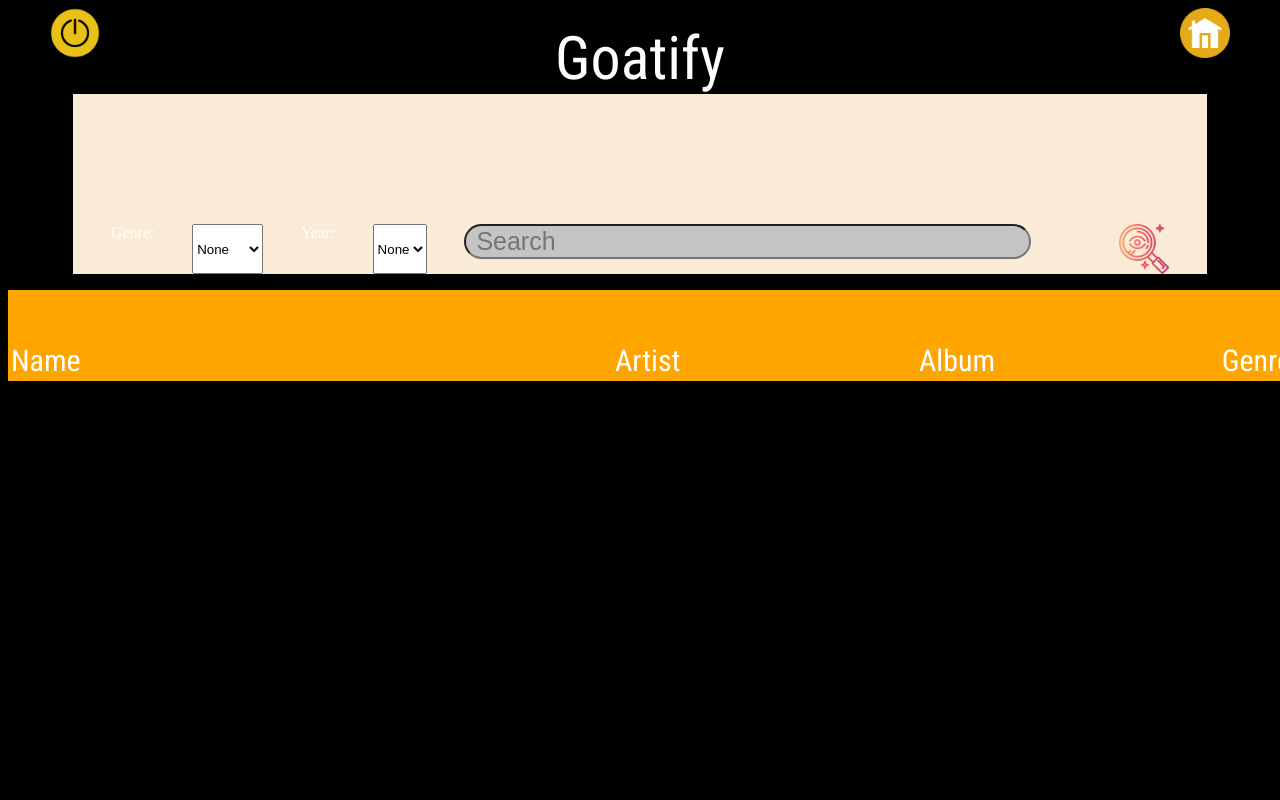
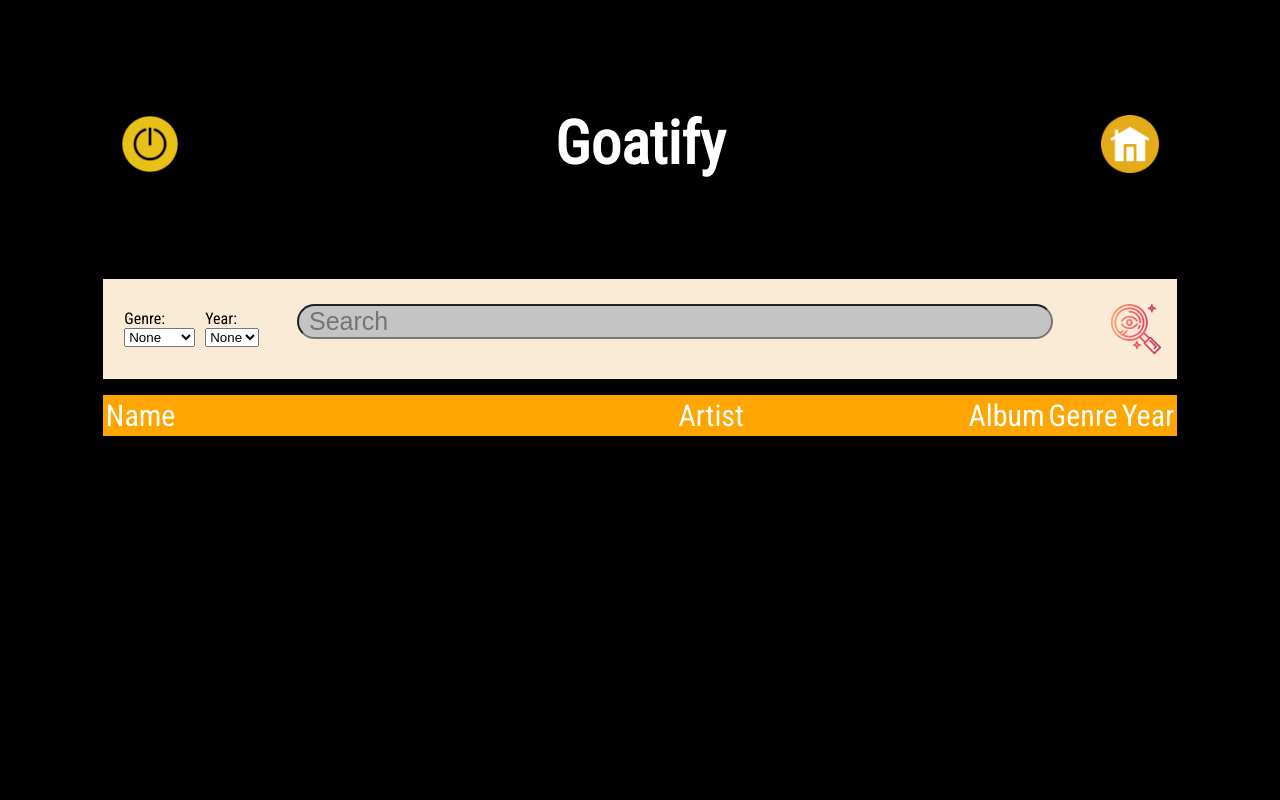
Before and after one commit to jyrz13149/Music_Player, a PHP site: page /Music_Player/search.php in a window 1280 px wide; the page is wider, and only the part inside the window is pictured. Run offline with PHP 8.4, Linux system fonts and the light colour scheme.

Commit message:
Add files via upload

```diff
--- a/search.css
+++ b/search.css
@@ -1,48 +1,78 @@
 /* section for the whole page*/
-#wholePage {
-    background-color: black;
-    color: white;
+body {
+  background-color: black;
+  color: white;
+  font-family: "Roboto Condensed", sans-serif;
 }
 
-/* for positioning make sure to use the absolute and the left and right for the home
-and logout buttons*/
-#logOutButton {
-    position: absolute;
-    left: 50px;
-    height: 50px;
-    width: 50px;
+/* main wrap for page */
+.content_wrap {
+  max-width: 10000px;
+  width: 85%;
+  margin: 0 auto;
+  padding: 60px 0;
 }
 
-#homeButton {
-    position: absolute;
-    right: 50px;
-    height: 50px;
-    width: 50px;
+/* for positioning the home and logout buttons */
+.header_btns {
+  background: none;
+  border: none;
 }
 
-/*This describes the header title*/
-#header {
-    padding-top: 15px;
-    font-size: 60px;
-  }
-  /*This describes the text for title*/
-.brand {
-    font-family: "Roboto Condensed", sans-serif;
-  }
+.header_btns img{
+  max-width: 100px;
+  width: 70%;
+}
+
+/*This describes the style for the main header title*/
+.main_header {
+  font-size: 30px;
+  display: block;
+  text-align: center;
+}
+
+header div{
+  width: 100%;
+  display: inline-flex;
+  justify-content: space-between;
+}
+
 
 /* search and results*/
+.search_wrap {
+  max-width: 10000px;
+  width: 85%;
+  margin: 0 auto;
+  padding: 0;
+}
 
 #search
 {
-  display: flex;
-  justify-content: space-evenly;
+  width: 100%;
+  display: inline-flex;
+  justify-content: space-around;
   background: antiquewhite;
-  width: 30cm;
-  height: 50px;
-  padding-top: 130px;
+  padding: 25px 0;
+}
+
+.options_section {
+  display: inline-flex;
+  justify-content: space-between;
+  color: black;
+}
+
+.options {
+  padding: 5px;
 }
 
 /* both of theses css sections regulate the tables width */
+.results_wrap {
+  max-width: 10000px;
+  width: 85%;
+  margin: 0 auto;
+  padding: 0;
+}
+
 #sections
 {
   color: white;
@@ -50,12 +80,13 @@ and logout buttons*/
 
 #titles
 {
-  padding-top: 50px;
-  bottom: 0px;
+  /* padding-top: 50px; */
+  /* bottom: 0px; */
   background-color: orange;
   color: white;
-  width: 45cm;
+  /* width: 45cm; */
   font-size: 30px;
+  width: 100%;
 }
 
 /* these 2 sections gives the spaceing for each of the columns in the table */
@@ -71,10 +102,12 @@ and logout buttons*/
 /*This describes all the input boxes*/
 .inputSect {
     font-size: 25px;
-    width: 15cm;
+    max-width: 20cm;
+    width: 100%;
+    min-width: 3cm;
     height: 35px;
     border-radius: 100px;
-    /*Let the input text start some px's ahead*/
+    /* Let the input text start some px's ahead */
     padding-left: 10px;
     background-color: #c4c4c4;
 }
@@ -82,7 +115,7 @@ and logout buttons*/
 #searchButton {
     height: 50px;
     width: 50px;
-    padding-left: 50px;
+    padding-left: 25px;
 }
 
 /* describes entire container holding the search results */
@@ -92,22 +125,6 @@ and logout buttons*/
     background: aquamarine;
     width: 35cm;
     height: 100%;
-}
-
-/* for positioning make sure to use the absolute and the left and right for the home
- and logout buttons*/
- #logOutButton {
-    position: absolute;
-    left: 50px;
-    height: 50px;
-    width: 50px;
-}
-
-#homeButton {
-    position: absolute;
-    right: 50px;
-    height: 50px;
-    width: 50px;
 }
 
 /*Drop down section-------------------------------------------*/
--- a/search.php
+++ b/search.php
@@ -18,30 +18,47 @@
 ?>
 
 <!DOCTYPE html>
-<html  id="wholePage">
-    <center>
-    <header>
+<html>
+<head>
     <link rel="stylesheet" href="search.css">
     <link rel="preconnect" href="https://fonts.googleapis.com">
     <link rel="preconnect" href="https://fonts.gstatic.com" crossorigin>
     <link href="https://fonts.googleapis.com/css2?family=Lato:wght@100&family=Roboto+Condensed:ital,wght@0,300;0,400;1,300&display=swap" rel="stylesheet">
-
-        <!-- The logout button and home button, give it functionality later -->
-        <input type="image" src="images/logout.png" id="logOutButton" onclick="logout()">
-        <input type="image" src="images/home.png" id="homeButton" onclick="home()">
-    </header>
+    <script>
+        var startYear = 2010;
+        var date = new Date();
+        var currentYear = date.getFullYear();
+    </script>
+</head>
 
 <body>
+    <header class="content_wrap">
+        <div>
+            <!-- The logout button -->
+            <button class="header_btns" onClick="logout()">
+                <img src="images/logout.png">
+            </button>
 
-        <div id="header">
-            <label class="brand">Goatify</label>
+            <div class="main_header">
+                <h1>Goatify</h1>
             </div>
+
+            <!-- The home button -->
+            <button class="header_btns" onClick="home()">
+                <img src="images/home.png">
+            </button>
+        </div>
+
+    </header>
 
     <!-- Get the users search info -->
     <!-- change get to post -->
+    <section class="search_wrap">
         <form action="search.php" method="post" id="search">
-
+            <div class="options_section">
+                <div class="options">
                     <label for="genre">Genre:</label>
+                    <br>
                     <select name="genre" id="genre">
                         <option value="None" selected>None</option>
                         <option value="Pop">Pop</option>
@@ -51,11 +68,23 @@
                         <option value="R&B">R&B</option>
                         <option value="Rock">Rock</option>
                     </select>
+                </div>
 
+                <div class="options">
                     <label for="year">Year:</label>
+                    <br>
                     <select name="year" id="year">
                         <option value="None" selected>None</option>
-            <option value="2010">2010</option>
+
+                        <script>
+                            var select = document.getElementById('year');
+                            for (var i = startYear; i <= currentYear; i++)
+                            {
+                                select.options[select.options.length] = new Option(i, i);
+                            }
+                        </script>
+
+                        <!-- <option value="2010">2010</option>
                         <option value="2011">2011</option>
                         <option value="2012">2012</option>
                         <option value="2013">2013</option>
@@ -67,15 +96,18 @@
                         <option value="2019">2019</option>
                         <option value="2020">2020</option>
                         <option value="2021">2021</option>
-            <option value="2022">2022</option>
+                        <option value="2022">2022</option> -->
                     </select>
+                </div>
+            </div>
 
             <!-- search and submit button -->
             <input type="text" class="inputSect" placeholder="Search" name="search">
             <input type="image" src="images/magnifying-glass.png" id="searchButton" name="search">
         </form>
+    </section>
 
-        <div id="sections">
+    <section class="results_wrap" id="sections">
         <table id="titles">
             <thead>
                 <tr class="brand">
@@ -276,7 +308,7 @@
 
             </tbody>
         </table>
-        </div>
+    </section>
 
     <!-- java script to redirect to home page and logout page -->
     <script>
@@ -290,5 +322,4 @@
         }
     </script>
 </body>
-    </center>
 </html>
```
Also changed, not shown: music_information.sql (+19 -7 lines). Lines whose indentation alone changed are shown as unchanged.
